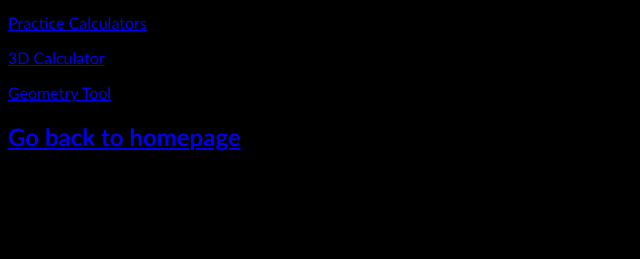
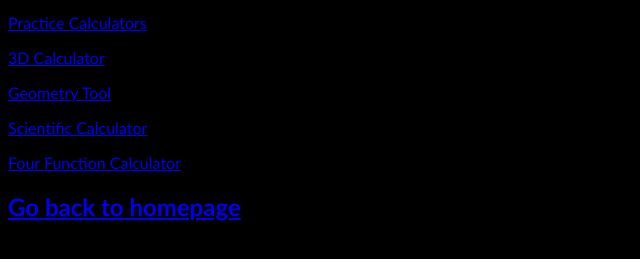
Before and after one commit to 123Lniner/Gaming-Site, a plain HTML site: page calculators.html in a window 1280 px wide. Shown: the part 91-350 px from the top of the page, without its empty margins (0-640 px from the left). Drawn offline with Linux system fonts and the light colour scheme.

Commit message:
Update calculators.html

```diff
--- a/calculators.html
+++ b/calculators.html
@@ -12,6 +12,8 @@
         <p><a href="https://desmos.com/practice" target="_blank">Practice Calculators</a></p>
         <p><a href="https://desmos.com/3d" target="_blank">3D Calculator</a></p>
         <p><a href="https://desmos.com/geometry" target="_blank">Geometry Tool</a></p>
+        <p><a href="https://desmos.com/scientific" target="_blank">Scientific Calculator</a></p>
+        <p><a href="https://desmos.com/fourfunction" target="_blank">Four Function Calculator</a></p>
         <h2><a href="gaming.html" target="_self">Go back to homepage</a></h2>
     </body>
 </html>
```
